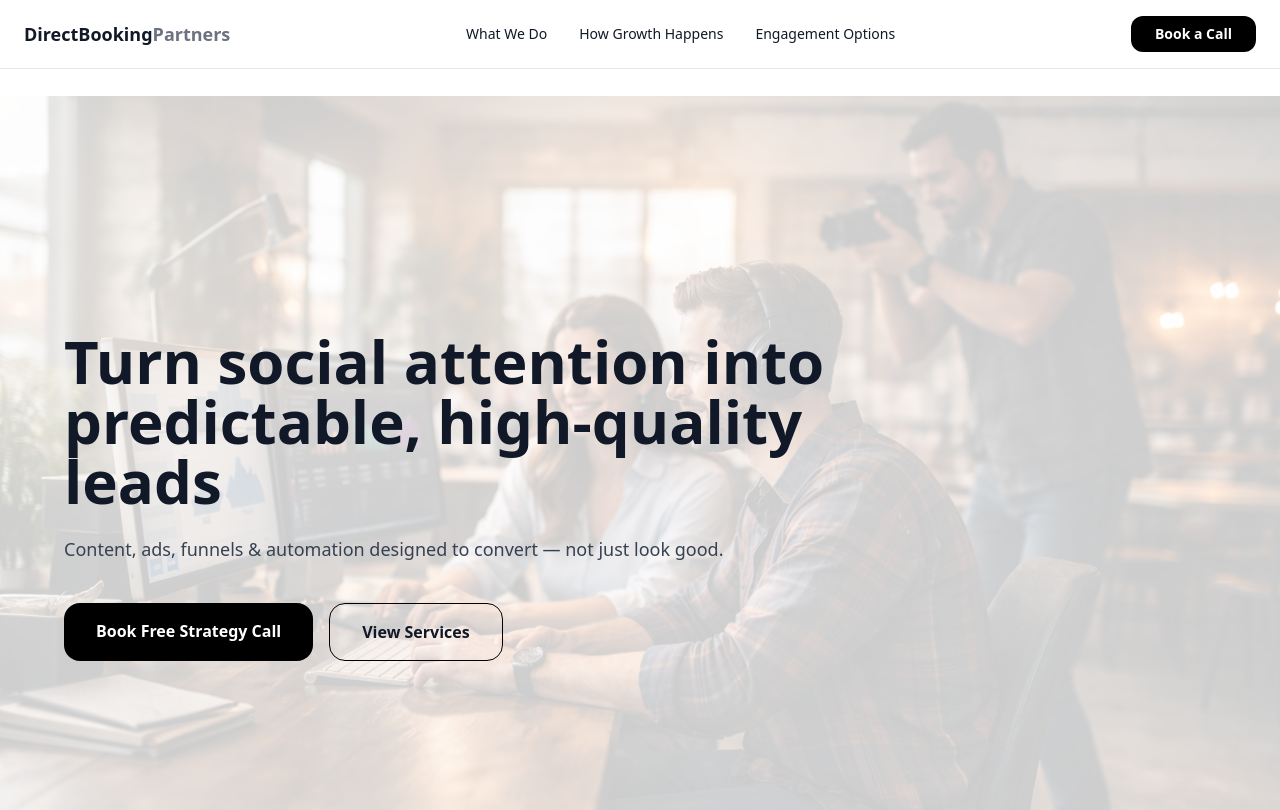
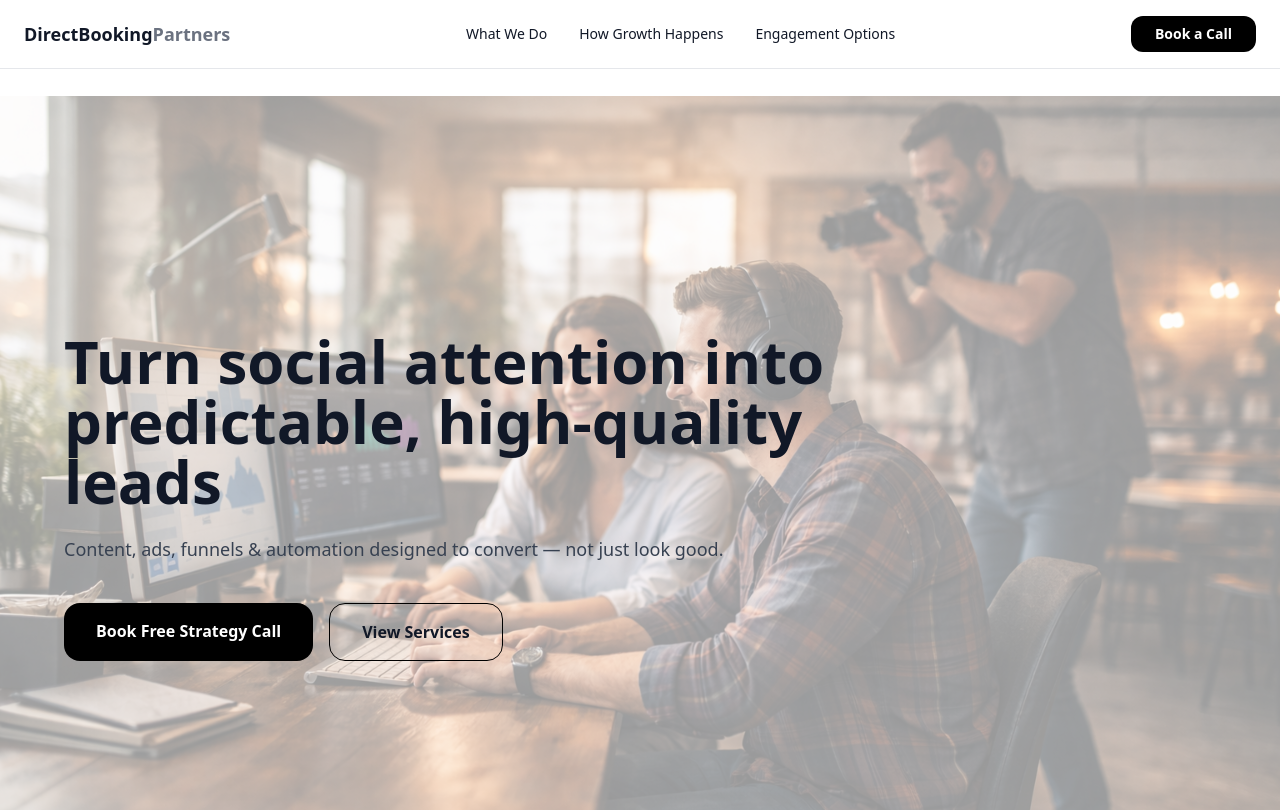
Before and after one commit to nimishmishra58/directbookingpartners, a React (Vite) app in the folder grow-direct-booking-partners/: page / in a window 1280 px wide. Shown: the top 810 px of the page. Built offline with nearby package versions, Linux system fonts and the light colour scheme.

Commit message:
fixed bg opacity

```diff
--- a/grow-direct-booking-partners/src/components/Hero.jsx
+++ b/grow-direct-booking-partners/src/components/Hero.jsx
@@ -15,7 +15,7 @@ export default function Hero() {
       />
 
       {/* Overlay */}
-      <div className="absolute inset-0 bg-white/80 dark:bg-black/80" />
+      <div className="absolute inset-0 bg-white/60 dark:bg-black/60" />
 
       {/* Content */}
       <div className="relative z-10 max-w-4xl">
```
